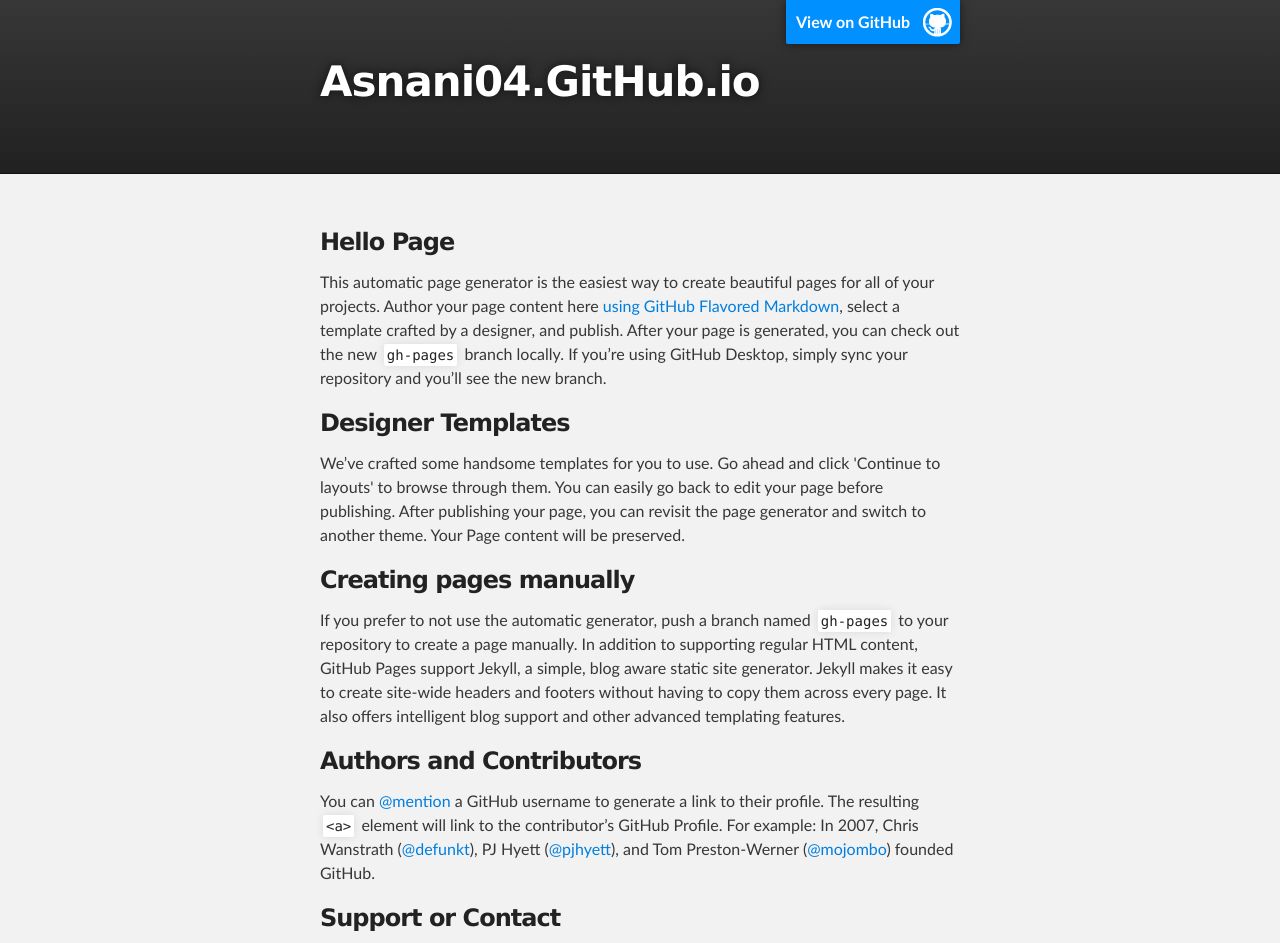
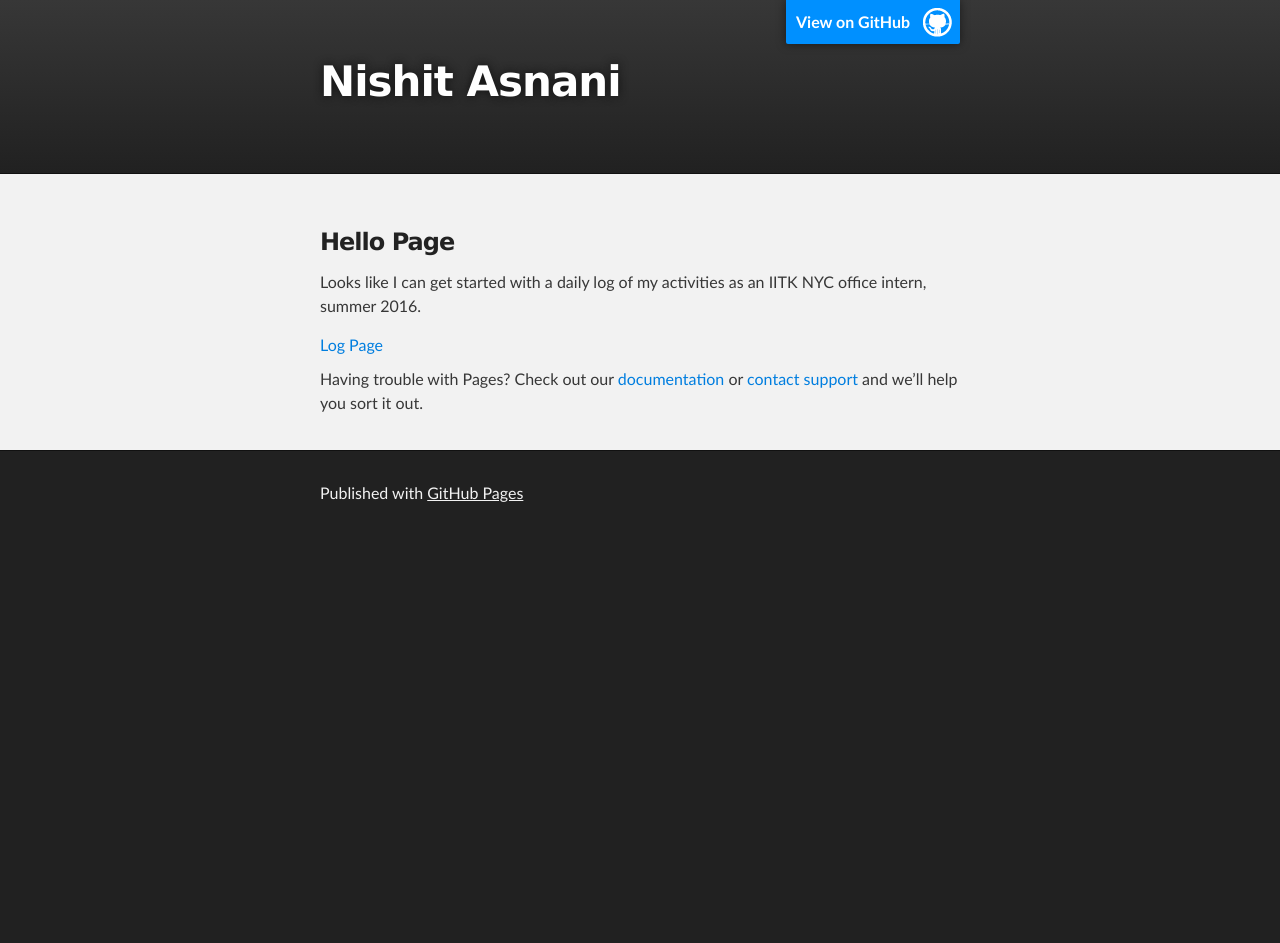
Before and after one commit to asnani04/pagetry, a plain HTML site: page index.html in a window 1280 px wide. Shown: the top 943 px of the page. After the commit the page ends 800 px from the top, so only its background shows below. Drawn offline with Linux system fonts and the light colour scheme.

Commit message:
Getting started

```diff
--- a/index.html
+++ b/index.html
@@ -18,7 +18,7 @@
         <header class="inner">
           <a id="forkme_banner" href="https://github.com/asnani04">View on GitHub</a>
 
-          <h1 id="project_title">Asnani04.GitHub.io</h1>
+          <h1 id="project_title">Nishit Asnani</h1>
           <h2 id="project_tagline"></h2>
 
         </header>
@@ -30,25 +30,10 @@
         <h3>
 <a id="Hello Page" class="anchor" href="#welcome-to-github-pages" aria-hidden="true"><span aria-hidden="true" class="octicon octicon-link"></span></a>Hello Page</h3>
 
-<p>This automatic page generator is the easiest way to create beautiful pages for all of your projects. Author your page content here <a href="https://guides.github.com/features/mastering-markdown/">using GitHub Flavored Markdown</a>, select a template crafted by a designer, and publish. After your page is generated, you can check out the new <code>gh-pages</code> branch locally. If you’re using GitHub Desktop, simply sync your repository and you’ll see the new branch.</p>
+<p> Looks like I can get started with a daily log of my activities as an IITK NYC office intern, summer 2016.</p>
 
-<h3>
-<a id="designer-templates" class="anchor" href="#designer-templates" aria-hidden="true"><span aria-hidden="true" class="octicon octicon-link"></span></a>Designer Templates</h3>
+<a href = "log.html" > Log Page </a>
 
-<p>We’ve crafted some handsome templates for you to use. Go ahead and click 'Continue to layouts' to browse through them. You can easily go back to edit your page before publishing. After publishing your page, you can revisit the page generator and switch to another theme. Your Page content will be preserved.</p>
-
-<h3>
-<a id="creating-pages-manually" class="anchor" href="#creating-pages-manually" aria-hidden="true"><span aria-hidden="true" class="octicon octicon-link"></span></a>Creating pages manually</h3>
-
-<p>If you prefer to not use the automatic generator, push a branch named <code>gh-pages</code> to your repository to create a page manually. In addition to supporting regular HTML content, GitHub Pages support Jekyll, a simple, blog aware static site generator. Jekyll makes it easy to create site-wide headers and footers without having to copy them across every page. It also offers intelligent blog support and other advanced templating features.</p>
-
-<h3>
-<a id="authors-and-contributors" class="anchor" href="#authors-and-contributors" aria-hidden="true"><span aria-hidden="true" class="octicon octicon-link"></span></a>Authors and Contributors</h3>
-
-<p>You can <a href="https://help.github.com/articles/basic-writing-and-formatting-syntax/#mentioning-users-and-teams" class="user-mention">@mention</a> a GitHub username to generate a link to their profile. The resulting <code>&lt;a&gt;</code> element will link to the contributor’s GitHub Profile. For example: In 2007, Chris Wanstrath (<a href="https://github.com/defunkt" class="user-mention">@defunkt</a>), PJ Hyett (<a href="https://github.com/pjhyett" class="user-mention">@pjhyett</a>), and Tom Preston-Werner (<a href="https://github.com/mojombo" class="user-mention">@mojombo</a>) founded GitHub.</p>
-
-<h3>
-<a id="support-or-contact" class="anchor" href="#support-or-contact" aria-hidden="true"><span aria-hidden="true" class="octicon octicon-link"></span></a>Support or Contact</h3>
 
 <p>Having trouble with Pages? Check out our <a href="https://help.github.com/pages">documentation</a> or <a href="https://github.com/contact">contact support</a> and we’ll help you sort it out.</p>
       </section>
```
